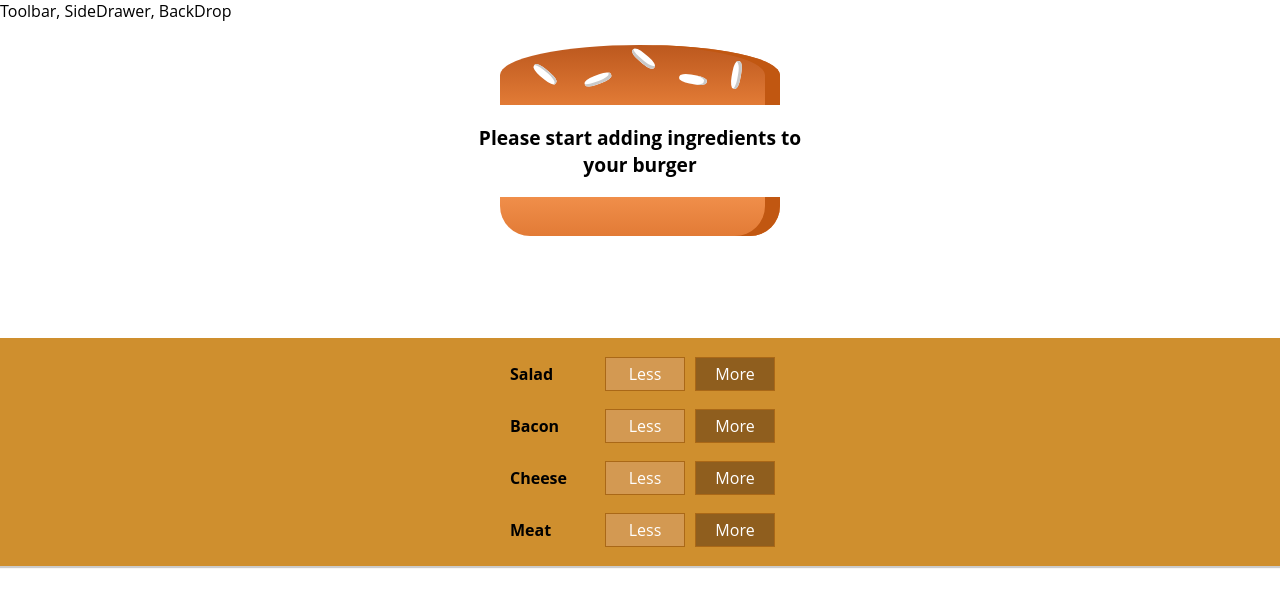
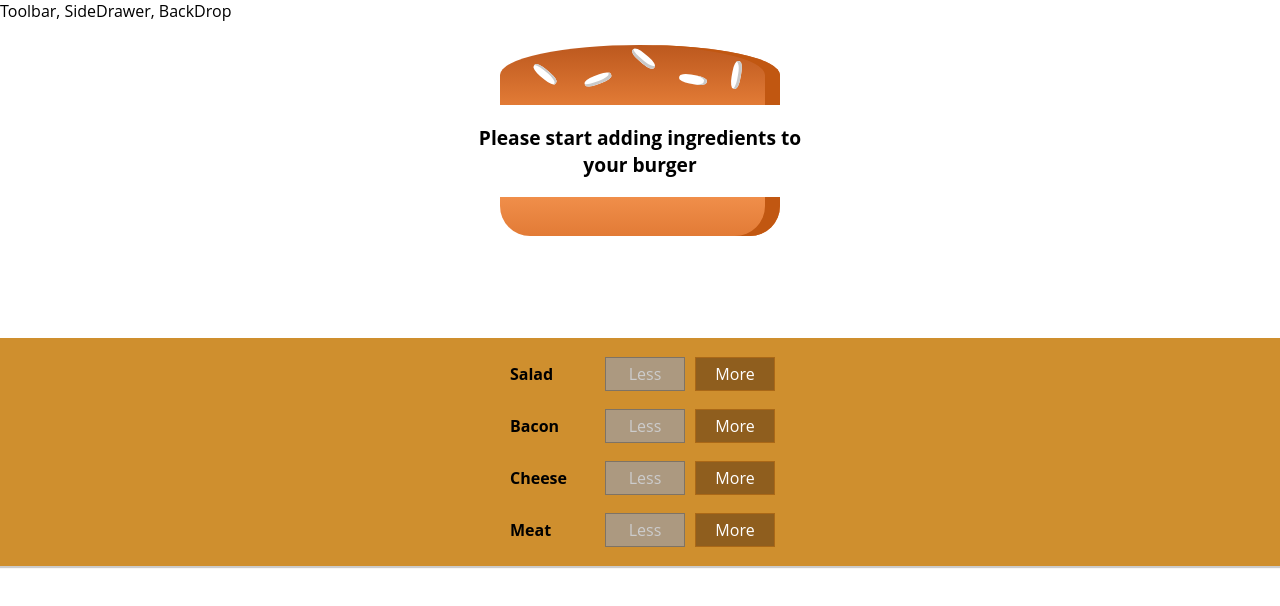
Before and after one commit to TomVerkon/burger-builder, a React (Create React App) app: page / in a window 1280 px wide. Shown: the top 606 px of the page. Built offline with nearby package versions, Linux system fonts and the light colour scheme.

Commit message:
lesson 134 - got add and remove ingredients running

```diff
--- a/src/components/Burger/BuildControls/BuildControl/BuildControl.js
+++ b/src/components/Burger/BuildControls/BuildControl/BuildControl.js
@@ -7,14 +7,18 @@ const BuildControl = props => {
   return (
     <div className={classes.BuildControl}>
       <div className={classes.Label}>{props.label}</div>
-      <button className={classes.Less}>Less</button>
-      <button className={classes.More}>More</button>
+      <button className={classes.Less} onClick={props.decHandler} disabled={props.disabled}>Less</button>
+      <button className={classes.More} onClick={props.incHandler}>More</button>
     </div>
   )
 }
 
 BuildControl.propTypes = {
-  label: PropTypes.string
+  label: PropTypes.string.isRequired,
+  type:  PropTypes.string.isRequired,
+  disabled: PropTypes.bool.isRequired,
+  decHandler: PropTypes.func.isRequired,
+  incHandler: PropTypes.func.isRequired
 }
 
 export default BuildControl
--- a/src/components/Burger/BuildControls/BuildControls.js
+++ b/src/components/Burger/BuildControls/BuildControls.js
@@ -1,27 +1,35 @@
-import React from 'react'
+import React from "react";
 // import PropTypes from 'prop-types'
-import BuildControl from './BuildControl/BuildControl'
-import classes from './BuildControls.module.css'
+import BuildControl from "./BuildControl/BuildControl";
+import classes from "./BuildControls.module.css";
 
 const controls = [
-  {label: 'Salad', type: 'Salad'},
-  {label: 'Bacon', type: 'Bacon'},
-  {label: 'Cheese', type: 'Cheese'},
-  {label: 'Meat', type: 'Meat'},
-]
+  { label: "Salad", type: "Salad" },
+  { label: "Bacon", type: "Bacon" },
+  { label: "Cheese", type: "Cheese" },
+  { label: "Meat", type: "Meat" },
+];
 
-const BuildControls = props => {
+const BuildControls = (props) => {
   return (
     <div className={classes.BuildControls}>
-      {controls.map(ctrl => {
-        return <BuildControl label={ctrl.label} key={ctrl.label} />
+      {controls.map((ctrl) => {
+        return (
+          <BuildControl
+            label={ctrl.label}
+            key={ctrl.label}
+            incHandler={() => props.incHandler(ctrl.type)}
+            decHandler={() => props.decHandler(ctrl.type)}
+            disabled={props.disabledInfo[ctrl.type]}
+          />
+        );
       })}
     </div>
-  )
-}
+  );
+};
 
 // BuildControls.propTypes = {
 
 // }
 
-export default BuildControls
+export default BuildControls;
--- a/src/containers/BurgerBuilder/BurgerBuilder.js
+++ b/src/containers/BurgerBuilder/BurgerBuilder.js
@@ -3,21 +3,68 @@ import Aux from "../../hoc/Auxillary";
 import Burger from "../../components/Burger/Burger";
 import BuildControls from "../../components/Burger/BuildControls/BuildControls";
 
+const INGREDIENT_PRICES = {
+  Salad: 0.3,
+  Bacon: 0.5,
+  Cheese: 0.2,
+  Meat: 1.3,
+};
 class BurgerBuilder extends Component {
   state = {
     chosenIngredients: {
       Salad: 0,
       Bacon: 0,
       Cheese: 0,
-      Meat: 0
+      Meat: 0,
     },
+    totalPrice: 4.0,
+  };
+
+  incrementIngredientHandler = (type) => {
+    // my solution
+    // let tempIngredients = Object.fromEntries(
+    //   Object.entries(this.state.chosenIngredients).map(([key, value]) =>
+    //     key === type ? [key, value + 1] : [key, value]
+    //   )
+    // );
+    // this.setState({ chosenIngredients: tempIngredients, totalPrice: this.state.totalPrice + INGREDIENT_PRICES[type] });
+
+    // his solution, better cause no iterating through array
+    const updatedCount = this.state.chosenIngredients[type] + 1;
+    const tempIngredients = { ...this.state.chosenIngredients };
+    tempIngredients[type] = updatedCount;
+    const newPrice = this.state.totalPrice + INGREDIENT_PRICES[type];
+    this.setState({ totalPrice: newPrice, chosenIngredients: tempIngredients });
+  };
+
+  decrementIngredientHandler = (type) => {
+    // my solution
+    // let tempIngredients = Object.fromEntries(
+    //   Object.entries(this.state.chosenIngredients).map(([key, value]) =>
+    //     key === type && value > 0 ? [key, value - 1] : [key, value]
+    //   )
+    // );
+    // his solution
+    const updatedCount = this.state.chosenIngredients[type] - 1;
+    const tempIngredients = { ...this.state.chosenIngredients };
+    tempIngredients[type] = updatedCount;
+    const newPrice = this.state.totalPrice - INGREDIENT_PRICES[type];
+    this.setState({ totalPrice: newPrice, chosenIngredients: tempIngredients });
   };
 
   render() {
+    const disabledInfo = { ...this.state.chosenIngredients };
+    for (let key in disabledInfo) {
+      disabledInfo[key] = disabledInfo[key] <= 0;
+    }
     return (
       <Aux>
-        <Burger chosenIngredients={this.state.chosenIngredients}/>
-        <BuildControls/>
+        <Burger chosenIngredients={this.state.chosenIngredients} />
+        <BuildControls
+          disabledInfo={disabledInfo}
+          incHandler={this.incrementIngredientHandler}
+          decHandler={this.decrementIngredientHandler}
+        />
       </Aux>
     );
   }
```
